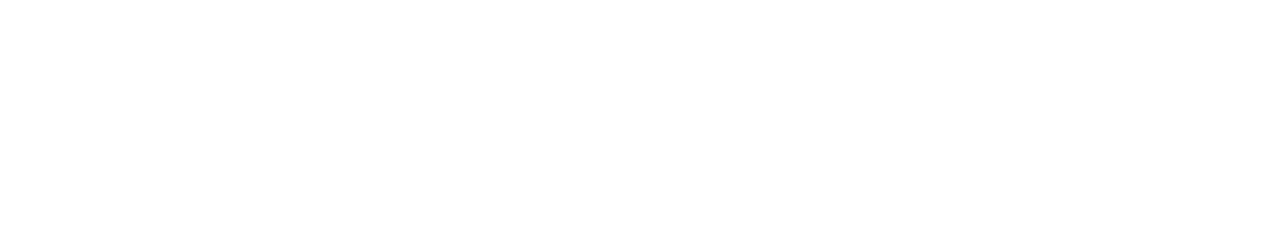
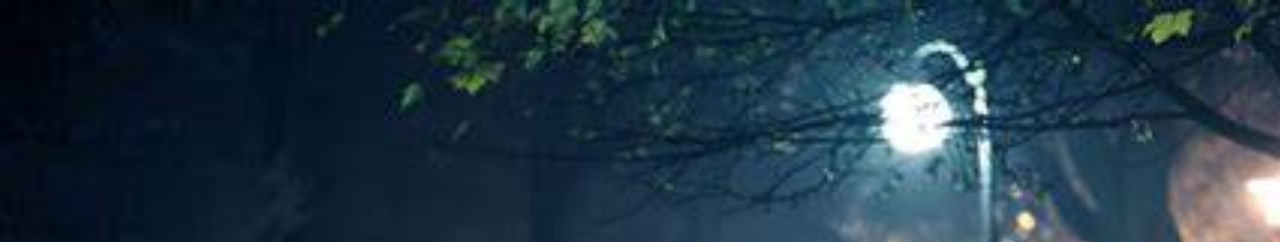
Before and after one commit to cbitosc/HTF22-Team-66, a plain HTML site: page index.html in a window 1280 px wide. Shown: the top 242 px of the page. Drawn offline with Linux system fonts and the light colour scheme; the site is published under a folder, as on GitHub Pages, so addresses that start at the root find nothing.

Commit message:
Update style.css

```diff
--- a/style.css
+++ b/style.css
@@ -13,7 +13,7 @@
     min-height: 100vh;
     align-items: center;
     justify-content: center;
-    background-image: url(/th\ \(1\).jpeg) ;
+    background-image: url(./th\ \(1\).jpeg) ;
     background-size: cover;
   }
 
```
